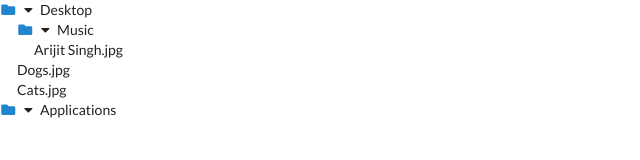
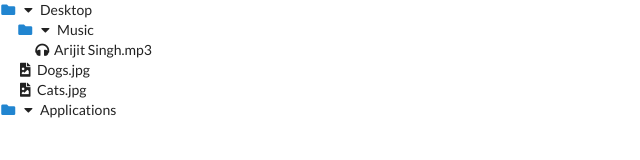
Before and after one commit to tuxlimr/React-with-Project, a React (Create React App) app: page / in a window 1280 px wide. Shown: the top 160 px of the page, without its empty margins (0-640 px from the left). Built offline with nearby package versions, Linux system fonts and the light colour scheme.

Commit message:
Adding icons to other File Formats like(.mp4,jpg)

```diff
--- a/src/App.js
+++ b/src/App.js
@@ -4,7 +4,7 @@ function App() {
   return (<div>
     <Folder name="Desktop">
       <Folder name="Music">
-        <File name="Arijit Singh.jpg" />
+        <File name="Arijit Singh.mp3" />
       </Folder>
       <File name="Dogs.jpg" />
       <File name="Cats.jpg" />
@@ -40,8 +40,16 @@ const Folder = (props) => {
 }
 
 const File = (props) => {
+  const {name} = props;
+  const fileExtention = name.split('.')[1]
+  const fileIcons ={
+    mp3 : 'headphones',
+    jpg : 'file image',
+    png: 'file image outline',
+  }
   return (<div>
-    {props.name}
+    <i className={`${fileIcons[fileExtention]} icon`}></i>
+    {name}
   </div>
   )
 }
```
